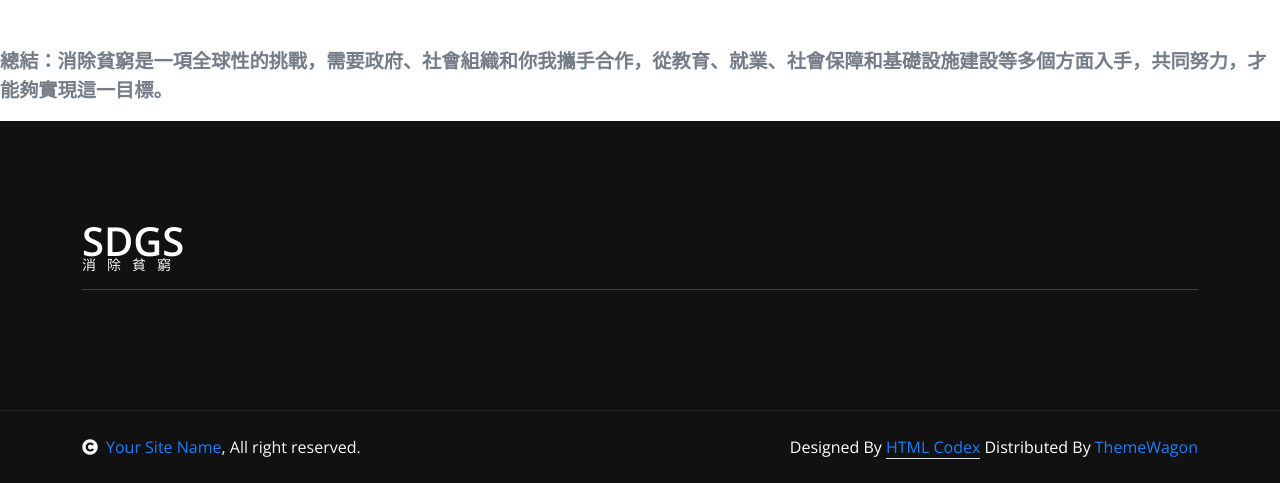
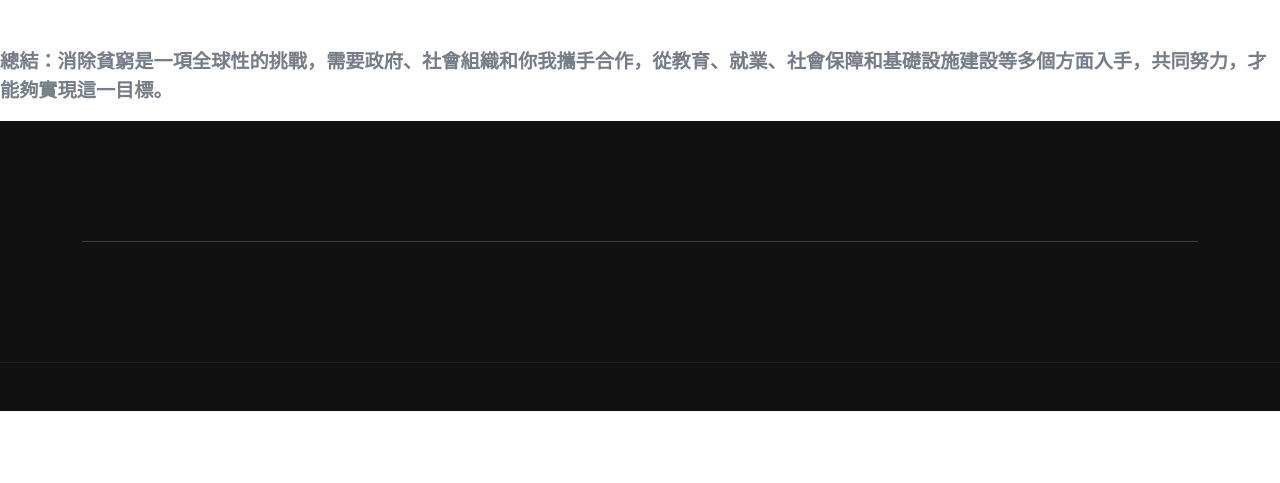
Before and after one commit to eyany78/sgds, a plain HTML site: page 404.html in a window 1280 px wide. Shown: the part 4177-4660 px from the top of the page. After the commit the page ends 4588 px from the top, so only its background shows below. Drawn offline with nearby package versions, Linux system fonts and the light colour scheme.

Commit message:
Add files via upload
調整新頁面-2

```diff
--- a/404.html
+++ b/404.html
@@ -283,10 +283,6 @@
                 <div class="pb-4 mb-4" style="border-bottom: 1px solid rgba(255, 255, 255, 0.2);">
                     <div class="row g-4">
                         <div class="col-lg-3">
-                            <a href="#" class="d-flex flex-column flex-wrap">
-                                <p class="text-white mb-0 display-6">SDGS</p>
-                                <small class="text-light" style="letter-spacing: 11px; line-height: 0;">消除貧窮</small>
-                            </a>
                         </div>
                     </div>
                 </div>
@@ -304,15 +300,6 @@
         <div class="container-fluid copyright bg-dark py-4">
             <div class="container">
                 <div class="row">
-                    <div class="col-md-6 text-center text-md-start mb-3 mb-md-0">
-                        <span class="text-light"><a href="#"><i class="fas fa-copyright text-light me-2"></i>Your Site Name</a>, All right reserved.</span>
-                    </div>
-                    <div class="col-md-6 my-auto text-center text-md-end text-white">
-                        <!--/*** This template is free as long as you keep the below author’s credit link/attribution link/backlink. ***/-->
-                        <!--/*** If you'd like to use the template without the below author’s credit link/attribution link/backlink, ***/-->
-                        <!--/*** you can purchase the Credit Removal License from "https://htmlcodex.com/credit-removal". ***/-->
-                        Designed By <a class="border-bottom" href="https://htmlcodex.com">HTML Codex</a> Distributed By <a href="https://themewagon.com">ThemeWagon</a>
-                    </div>
                 </div>
             </div>
         </div>
```
